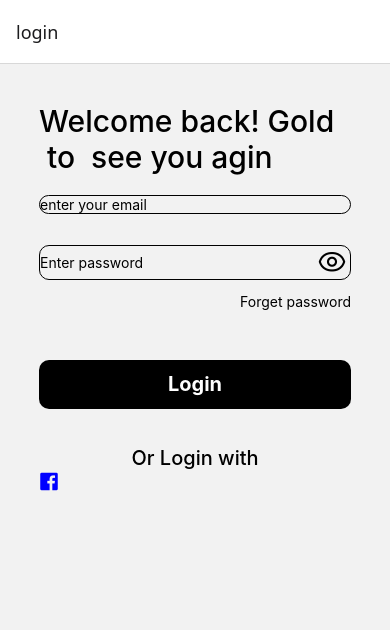
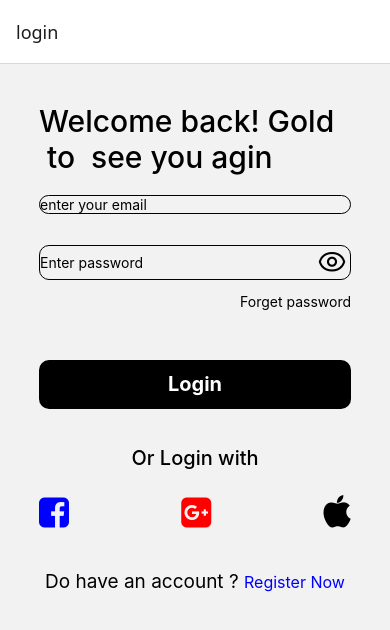
Before and after one commit to JenishVamja73/TikTok, a React Native app: screen /login in a window 390 px wide. Shown: the top 630 px of the page. Built offline with nearby package versions, Linux system fonts and the light colour scheme.

Commit message:
login page

```diff
--- a/Screen/Login/Index.tsx
+++ b/Screen/Login/Index.tsx
@@ -3,6 +3,7 @@
 import React from "react";
 import { Pressable, Text, TextInput, View } from "react-native";
 import AntDesign from 'react-native-vector-icons/AntDesign';
+import FontAwesome from 'react-native-vector-icons/FontAwesome';
 import style from "./style";
 
 
@@ -36,11 +37,20 @@ const Login = () => {
         <Text style={style.Login}>Or Login with</Text>
       </View>
       <View style={style.facbookView}>
-        <View>
-          <AntDesign name = "facebook-square" color={"blue"} size={20}/>
-        </View>
+        <Pressable >
+          <FontAwesome name = "facebook-square" color={"blue"} size={35}/>
+        </Pressable>
+        <Pressable >
+          <FontAwesome name = "google-plus-square" color={"red"} size={35}/>
+        </Pressable>
+        <Pressable style={{borderRadius:10,borderColor:'black',}} >
+          <FontAwesome name = "apple" color={"black"} size={35}/>
+        </Pressable>
 
       </View>
+      <View style={{marginVertical:"5%"}}>
+  <Text style={{textAlign:"center",fontSize:19}}>Do have an account ? <Pressable><Text style={{top:"3%",color:"blue",fontSize:16}}>Register Now</Text></Pressable></Text>
+</View>
     </View>
   );
 };
--- a/Screen/Login/style.tsx
+++ b/Screen/Login/style.tsx
@@ -42,7 +42,13 @@ Login:{
 facbookView:{
     flexDirection:'row',
     justifyContent:"space-between",
-    alignItems:'center'
+    alignItems:'center',
+    marginVertical:"8%"
+},
+facebookIcon:{
+    borderWidth:1,
+    borderColor:"black",
+    padding:2
 }
 })
 export default style
```
